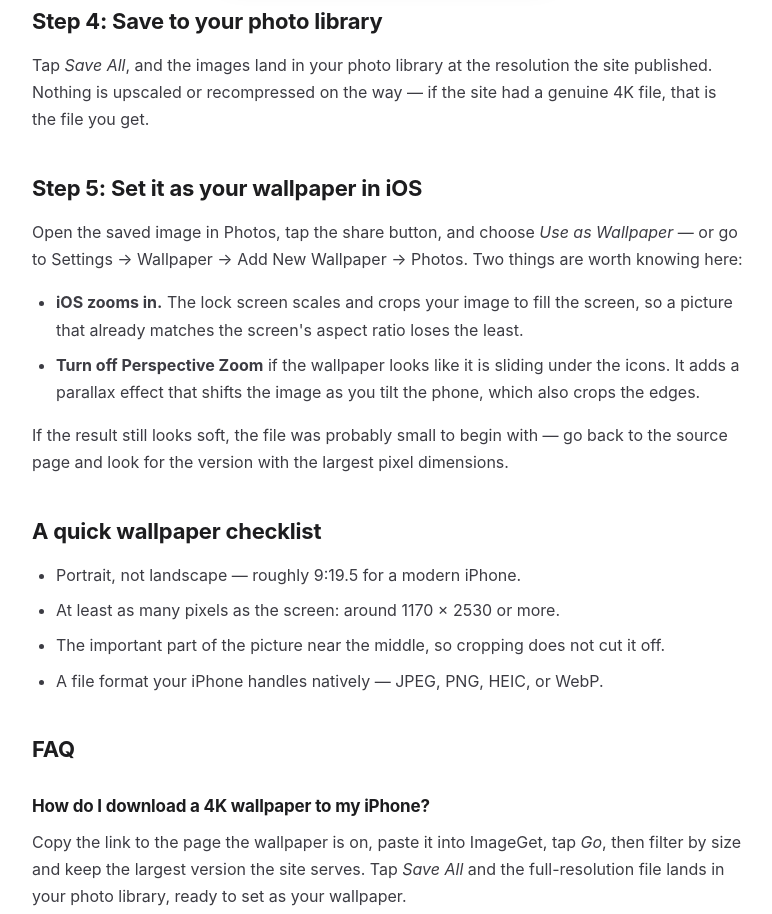
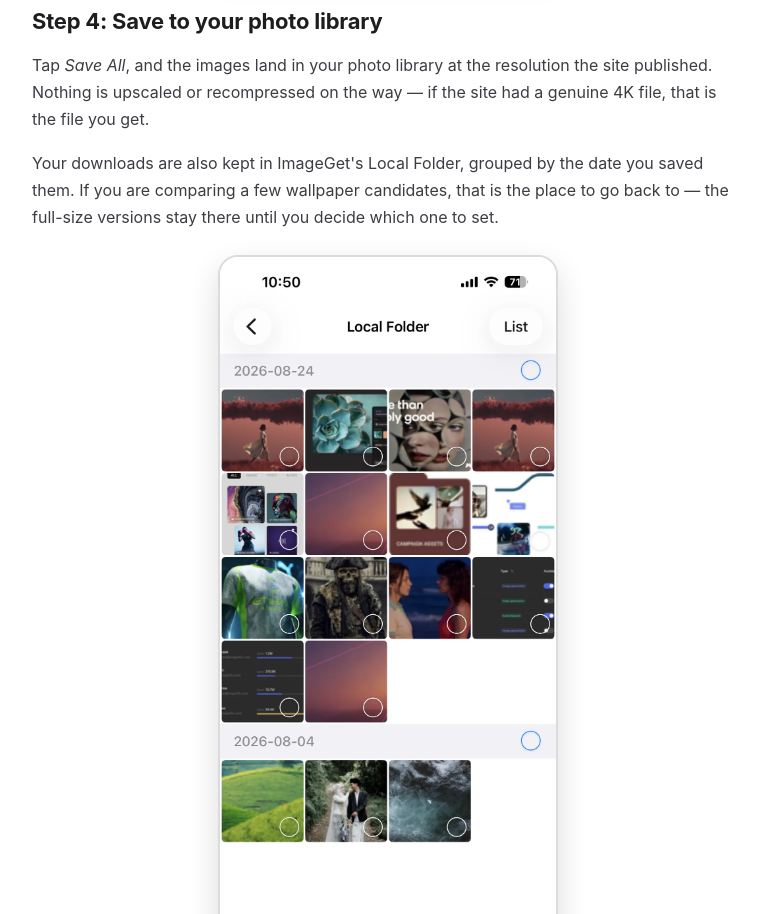
Before and after one commit to elaine202309/imageget, a plain HTML site: page blog/save-4k-wallpapers-iphone.html in a window 1280 px wide. Shown: the part 3647-4561 px from the top of the page, without its empty margins (252-1024 px from the left). Drawn offline with Linux system fonts and the light colour scheme.

Commit message:
Show the Local Folder in the wallpaper guide's save step
Adds the post-download screenshot to Step 4 so readers can see where the
saved files go.

```diff
--- a/blog/save-4k-wallpapers-iphone.html
+++ b/blog/save-4k-wallpapers-iphone.html
@@ -213,6 +213,9 @@
 
   <h2>Step 4: Save to your photo library</h2>
   <p>Tap <em>Save All</em>, and the images land in your photo library at the resolution the site published. Nothing is upscaled or recompressed on the way — if the site had a genuine 4K file, that is the file you get.</p>
+  <p>Your downloads are also kept in ImageGet's Local Folder, grouped by the date you saved them. If you are comparing a few wallpaper candidates, that is the place to go back to — the full-size versions stay there until you decide which one to set.</p>
+
+  <img src="../images/iphone-6.webp" alt="Wallpapers saved in ImageGet's Local Folder, grouped by date" loading="lazy" style="width:100%;max-width:340px;margin:24px auto 8px;display:block;border-radius:20px;border:2px solid rgba(0,0,0,.14);box-shadow:0 12px 30px rgba(0,0,0,.14);" />
 
   <h2>Step 5: Set it as your wallpaper in iOS</h2>
   <p>Open the saved image in Photos, tap the share button, and choose <em>Use as Wallpaper</em> — or go to Settings → Wallpaper → Add New Wallpaper → Photos. Two things are worth knowing here:</p>
```
